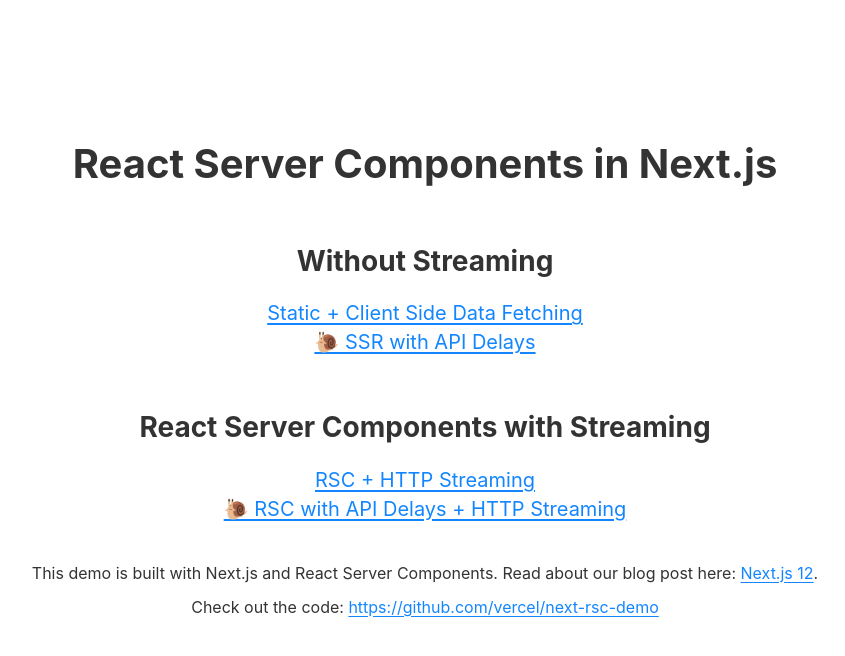
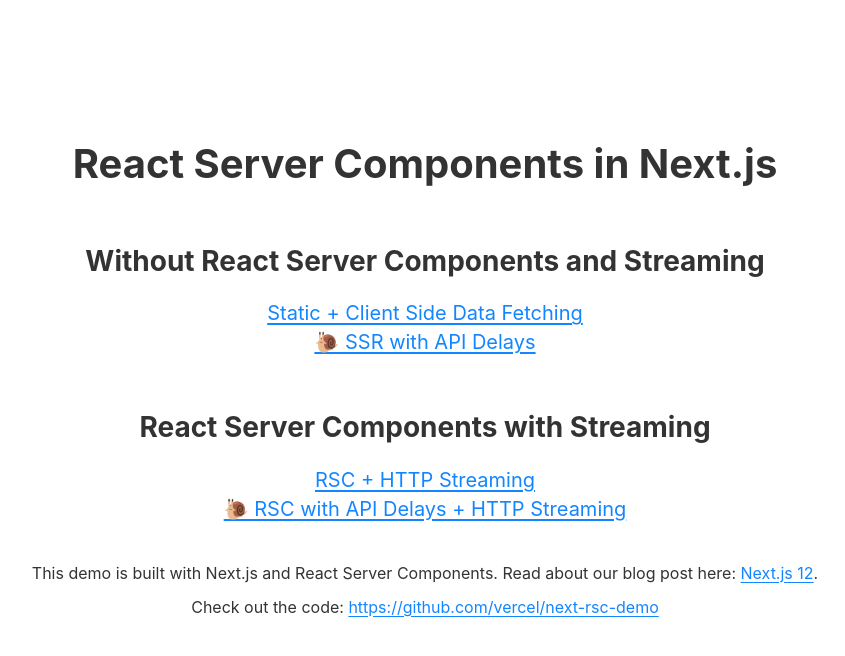
Before and after one commit to johnfrench3/server-components-next, a Next.js app: page / in a window 1280 px wide. Shown: the top 656 px of the page, without its empty margins (215-1060 px from the left). Built offline with nearby package versions, Linux system fonts and the light colour scheme.

Commit message:
improve wording

```diff
--- a/pages/index.js
+++ b/pages/index.js
@@ -2,7 +2,7 @@
   return (
     <div className="container">
       <h1>React Server Components in Next.js</h1>
-      <h2>Without Streaming</h2>
+      <h2>Without React Server Components and Streaming</h2>
       <section>
         <a href="/csr" target="_blank">
           Static + Client Side Data Fetching
```
